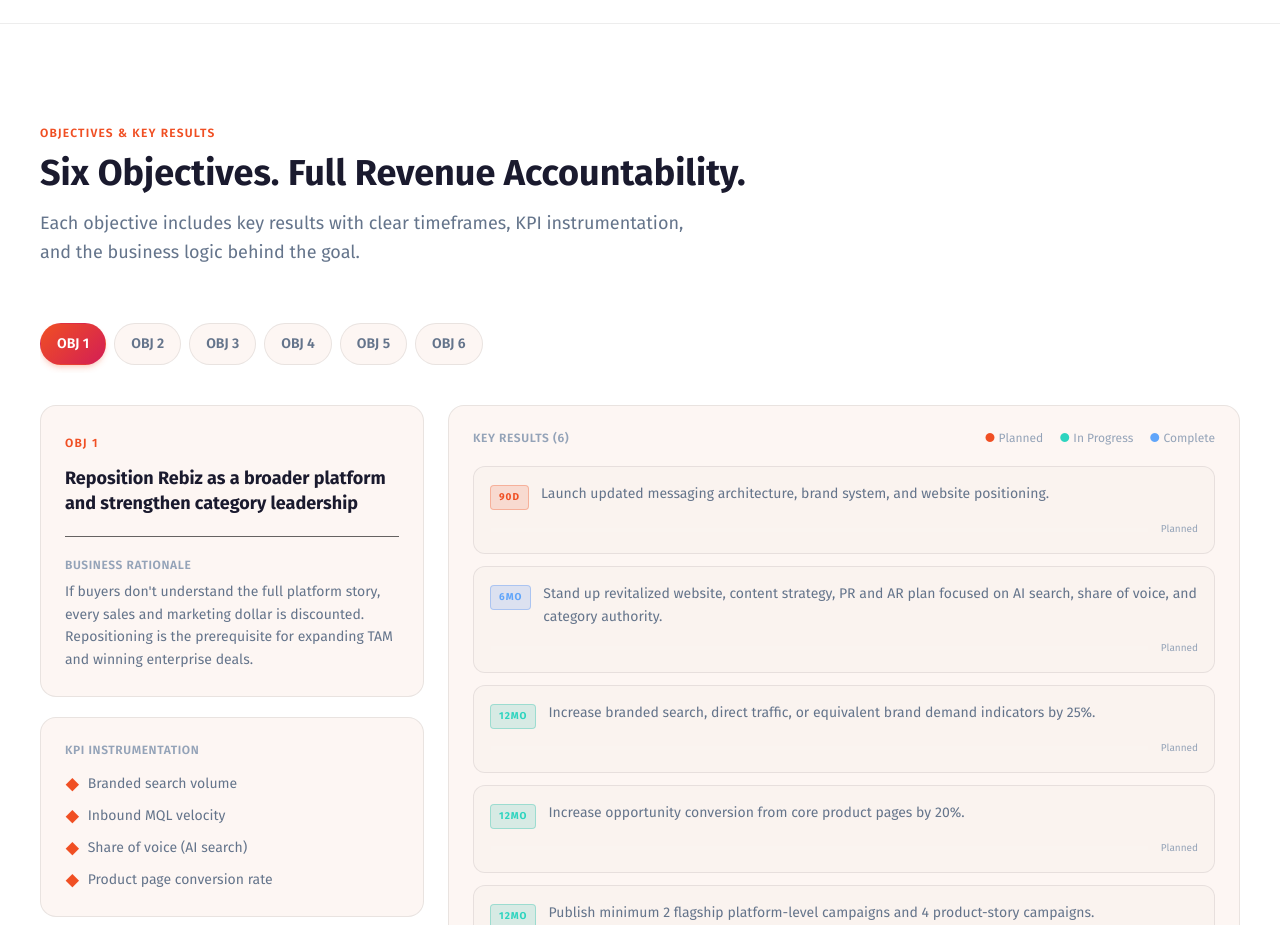
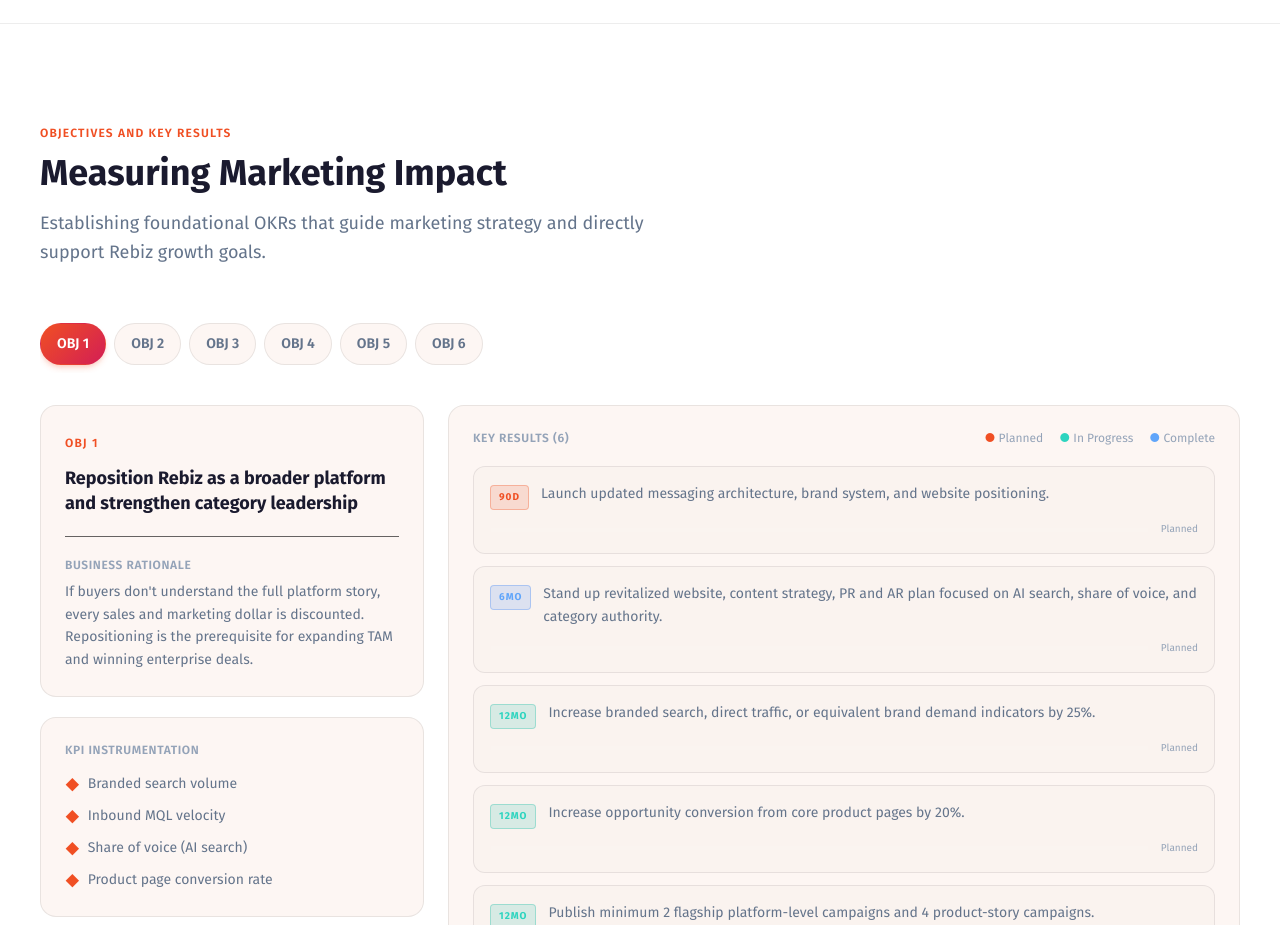
Before and after one commit to benjamsb/rebiz-marketing, a React (Vite) app: page / in a window 1280 px wide. Shown: the part 4380-5305 px from the top of the page. Built offline with nearby package versions, Linux system fonts and the light colour scheme.

Commit message:
Update OKR section header copy

```diff
--- a/src/components/OKRSection.jsx
+++ b/src/components/OKRSection.jsx
@@ -49,9 +49,9 @@
   return (
     <SectionWrapper id="okrs">
       <SectionHeader
-        eyebrow="Objectives & Key Results"
-        title="Six Objectives. Full Revenue Accountability."
-        subtitle="Each objective includes key results with clear timeframes, KPI instrumentation, and the business logic behind the goal."
+        eyebrow="Objectives and Key Results"
+        title="Measuring Marketing Impact"
+        subtitle="Establishing foundational OKRs that guide marketing strategy and directly support Rebiz growth goals."
       />
 
       {/* Tab row — horizontally scrollable on mobile */}
```
